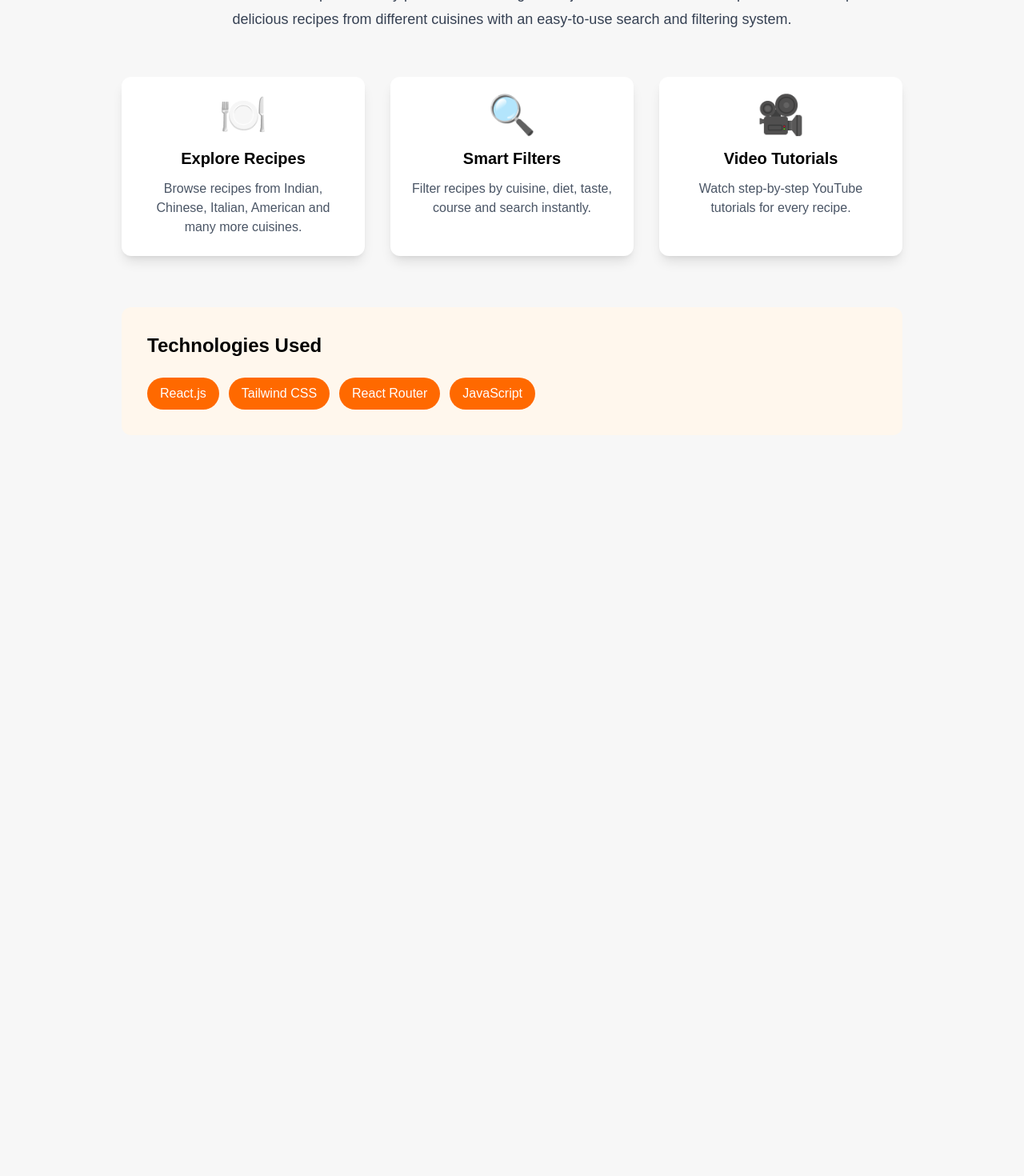
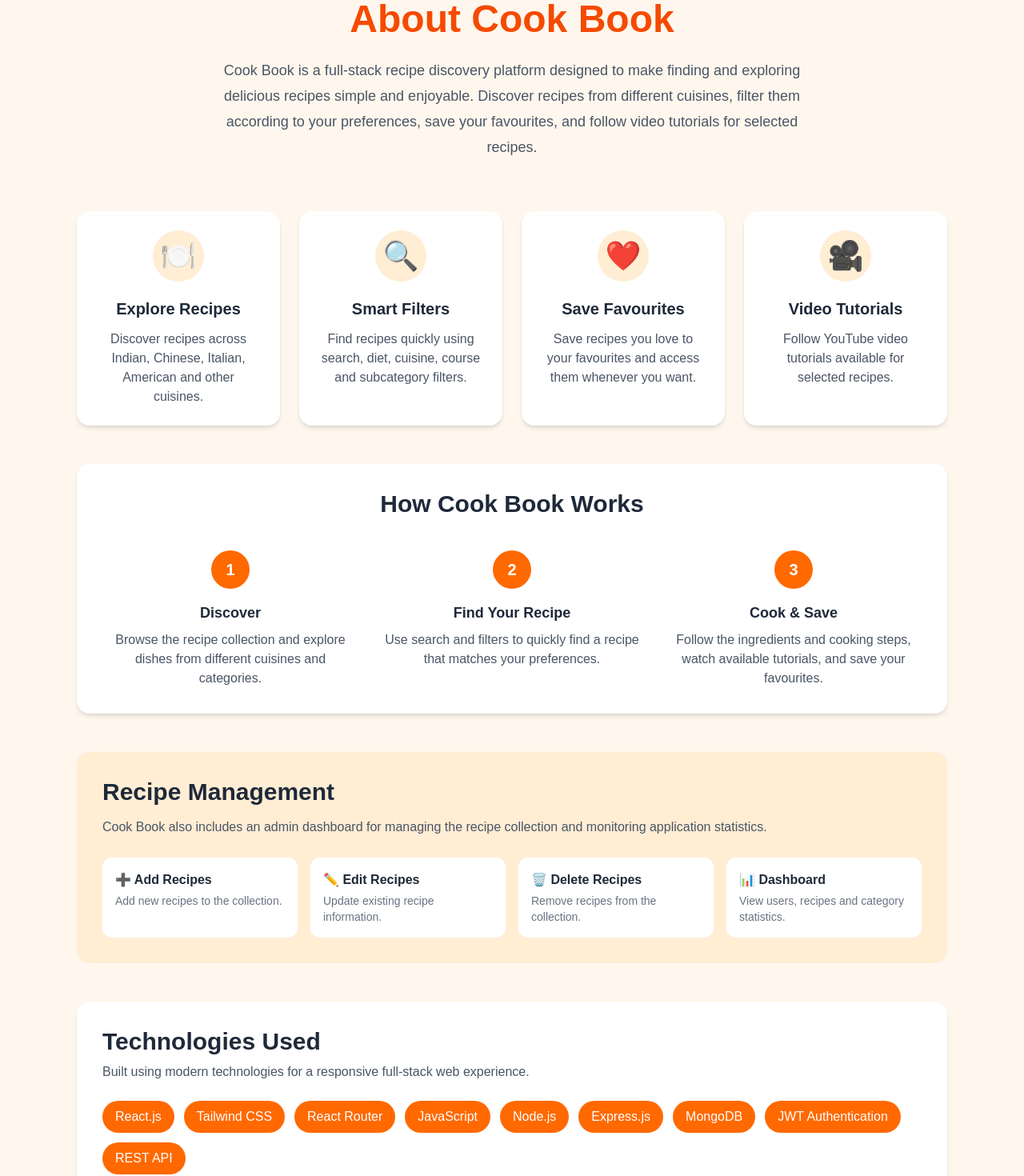
Before and after one commit to dhairyabandekar/cookbook, a React (Vite) app in the folder client/: page /about in a window 1280 px wide. Shown: the part 220-1690 px from the top of the page at 80% size. Before the commit the page ends 812 px from the top, so only its background shows below. Built offline with nearby package versions, Linux system fonts and the light colour scheme.

Commit message:
About page update

```diff
--- a/client/src/pages/About.jsx
+++ b/client/src/pages/About.jsx
@@ -1,72 +1,264 @@
 function About() {
   return (
-    <main className="max-w-5xl mx-auto px-6 py-12">
+    <main className="min-h-screen bg-orange-50">
 
-      <h1 className="text-4xl font-bold text-center text-orange-600">
-        About CookBook
+      {/* Hero Section */}
+      <section className="max-w-6xl mx-auto px-4 sm:px-6 lg:px-8 py-12 sm:py-16">
+
+        <div className="text-center max-w-3xl mx-auto">
+
+          <div className="text-5xl sm:text-6xl mb-5">
+            🍳
+          </div>
+
+          <h1 className="text-4xl sm:text-5xl font-bold text-orange-600">
+            About Cook Book
           </h1>
 
-      <p className="mt-8 text-lg text-gray-700 leading-8 text-center">
-        CookBook is a modern recipe discovery platform built using
-        React.js and Tailwind CSS. It helps food lovers explore
-        delicious recipes from different cuisines with an easy-to-use
-        search and filtering system.
-      </p>
-
-      <div className="grid md:grid-cols-3 gap-8 mt-14">
-
-        <div className="bg-white rounded-xl shadow-lg p-6 text-center">
-
-          <div className="text-5xl">🍽️</div>
-
-          <h2 className="text-xl font-bold mt-4">
-            Explore Recipes
-          </h2>
-
-          <p className="mt-3 text-gray-600">
-            Browse recipes from Indian, Chinese,
-            Italian, American and many more cuisines.
+          <p className="mt-6 text-base sm:text-lg text-gray-600 leading-8">
+            Cook Book is a full-stack recipe discovery platform designed
+            to make finding and exploring delicious recipes simple and
+            enjoyable. Discover recipes from different cuisines, filter
+            them according to your preferences, save your favourites,
+            and follow video tutorials for selected recipes.
           </p>
 
         </div>
 
-        <div className="bg-white rounded-xl shadow-lg p-6 text-center">
+      </section>
 
-          <div className="text-5xl">🔍</div>
 
-          <h2 className="text-xl font-bold mt-4">
-            Smart Filters
+      {/* Features Section */}
+      <section className="max-w-6xl mx-auto px-4 sm:px-6 lg:px-8 pb-12">
+
+        <div className="grid grid-cols-1 sm:grid-cols-2 lg:grid-cols-4 gap-6">
+
+          {/* Explore Recipes */}
+          <div className="bg-white rounded-2xl shadow-md hover:shadow-xl hover:-translate-y-1 transition-all duration-300 p-6 text-center">
+
+            <div className="w-16 h-16 mx-auto rounded-full bg-orange-100 flex items-center justify-center text-4xl">
+              🍽️
+            </div>
+
+            <h2 className="text-xl font-bold text-gray-800 mt-5">
+              Explore Recipes
             </h2>
 
-          <p className="mt-3 text-gray-600">
-            Filter recipes by cuisine, diet,
-            taste, course and search instantly.
+            <p className="mt-3 text-gray-600 leading-6">
+              Discover recipes across Indian, Chinese, Italian,
+              American and other cuisines.
             </p>
 
           </div>
 
-        <div className="bg-white rounded-xl shadow-lg p-6 text-center">
 
-          <div className="text-5xl">🎥</div>
+          {/* Smart Filters */}
+          <div className="bg-white rounded-2xl shadow-md hover:shadow-xl hover:-translate-y-1 transition-all duration-300 p-6 text-center">
 
-          <h2 className="text-xl font-bold mt-4">
+            <div className="w-16 h-16 mx-auto rounded-full bg-orange-100 flex items-center justify-center text-4xl">
+              🔍
+            </div>
+
+            <h2 className="text-xl font-bold text-gray-800 mt-5">
+              Smart Filters
+            </h2>
+
+            <p className="mt-3 text-gray-600 leading-6">
+              Find recipes quickly using search, diet, cuisine,
+              course and subcategory filters.
+            </p>
+
+          </div>
+
+
+          {/* Favourite Recipes */}
+          <div className="bg-white rounded-2xl shadow-md hover:shadow-xl hover:-translate-y-1 transition-all duration-300 p-6 text-center">
+
+            <div className="w-16 h-16 mx-auto rounded-full bg-orange-100 flex items-center justify-center text-4xl">
+              ❤️
+            </div>
+
+            <h2 className="text-xl font-bold text-gray-800 mt-5">
+              Save Favourites
+            </h2>
+
+            <p className="mt-3 text-gray-600 leading-6">
+              Save recipes you love to your favourites and
+              access them whenever you want.
+            </p>
+
+          </div>
+
+
+          {/* Video Tutorials */}
+          <div className="bg-white rounded-2xl shadow-md hover:shadow-xl hover:-translate-y-1 transition-all duration-300 p-6 text-center">
+
+            <div className="w-16 h-16 mx-auto rounded-full bg-orange-100 flex items-center justify-center text-4xl">
+              🎥
+            </div>
+
+            <h2 className="text-xl font-bold text-gray-800 mt-5">
               Video Tutorials
             </h2>
 
-          <p className="mt-3 text-gray-600">
-            Watch step-by-step YouTube tutorials
-            for every recipe.
+            <p className="mt-3 text-gray-600 leading-6">
+              Follow YouTube video tutorials available for
+              selected recipes.
             </p>
 
           </div>
 
         </div>
 
-      <div className="mt-16 bg-orange-50 rounded-xl p-8">
+      </section>
 
-        <h2 className="text-2xl font-bold">
+
+      {/* How It Works */}
+      <section className="max-w-6xl mx-auto px-4 sm:px-6 lg:px-8 pb-12">
+
+        <div className="bg-white rounded-2xl shadow-md p-6 sm:p-8">
+
+          <h2 className="text-2xl sm:text-3xl font-bold text-gray-800 text-center">
+            How Cook Book Works
+          </h2>
+
+          <div className="grid grid-cols-1 md:grid-cols-3 gap-8 mt-10">
+
+            {/* Step 1 */}
+            <div className="text-center">
+
+              <div className="w-12 h-12 mx-auto rounded-full bg-orange-500 text-white flex items-center justify-center text-xl font-bold">
+                1
+              </div>
+
+              <h3 className="text-lg font-bold text-gray-800 mt-4">
+                Discover
+              </h3>
+
+              <p className="text-gray-600 mt-2 leading-6">
+                Browse the recipe collection and explore dishes
+                from different cuisines and categories.
+              </p>
+
+            </div>
+
+
+            {/* Step 2 */}
+            <div className="text-center">
+
+              <div className="w-12 h-12 mx-auto rounded-full bg-orange-500 text-white flex items-center justify-center text-xl font-bold">
+                2
+              </div>
+
+              <h3 className="text-lg font-bold text-gray-800 mt-4">
+                Find Your Recipe
+              </h3>
+
+              <p className="text-gray-600 mt-2 leading-6">
+                Use search and filters to quickly find a recipe
+                that matches your preferences.
+              </p>
+
+            </div>
+
+
+            {/* Step 3 */}
+            <div className="text-center">
+
+              <div className="w-12 h-12 mx-auto rounded-full bg-orange-500 text-white flex items-center justify-center text-xl font-bold">
+                3
+              </div>
+
+              <h3 className="text-lg font-bold text-gray-800 mt-4">
+                Cook & Save
+              </h3>
+
+              <p className="text-gray-600 mt-2 leading-6">
+                Follow the ingredients and cooking steps,
+                watch available tutorials, and save your favourites.
+              </p>
+
+            </div>
+
+          </div>
+
+        </div>
+
+      </section>
+
+
+      {/* Admin Features */}
+      <section className="max-w-6xl mx-auto px-4 sm:px-6 lg:px-8 pb-12">
+
+        <div className="bg-orange-100 rounded-2xl p-6 sm:p-8">
+
+          <h2 className="text-2xl sm:text-3xl font-bold text-gray-800">
+            Recipe Management
+          </h2>
+
+          <p className="text-gray-600 mt-3 leading-7">
+            Cook Book also includes an admin dashboard for managing
+            the recipe collection and monitoring application statistics.
+          </p>
+
+          <div className="grid grid-cols-1 sm:grid-cols-2 lg:grid-cols-4 gap-4 mt-6">
+
+            <div className="bg-white rounded-xl p-4">
+              <p className="font-semibold text-gray-800">
+                ➕ Add Recipes
+              </p>
+              <p className="text-sm text-gray-500 mt-1">
+                Add new recipes to the collection.
+              </p>
+            </div>
+
+            <div className="bg-white rounded-xl p-4">
+              <p className="font-semibold text-gray-800">
+                ✏️ Edit Recipes
+              </p>
+              <p className="text-sm text-gray-500 mt-1">
+                Update existing recipe information.
+              </p>
+            </div>
+
+            <div className="bg-white rounded-xl p-4">
+              <p className="font-semibold text-gray-800">
+                🗑️ Delete Recipes
+              </p>
+              <p className="text-sm text-gray-500 mt-1">
+                Remove recipes from the collection.
+              </p>
+            </div>
+
+            <div className="bg-white rounded-xl p-4">
+              <p className="font-semibold text-gray-800">
+                📊 Dashboard
+              </p>
+              <p className="text-sm text-gray-500 mt-1">
+                View users, recipes and category statistics.
+              </p>
+            </div>
+
+          </div>
+
+        </div>
+
+      </section>
+
+
+      {/* Technologies */}
+      <section className="max-w-6xl mx-auto px-4 sm:px-6 lg:px-8 pb-16">
+
+        <div className="bg-white rounded-2xl shadow-md p-6 sm:p-8">
+
+          <h2 className="text-2xl sm:text-3xl font-bold text-gray-800">
             Technologies Used
           </h2>
+
+          <p className="text-gray-600 mt-2">
+            Built using modern technologies for a responsive
+            full-stack web experience.
+          </p>
 
           <div className="flex flex-wrap gap-3 mt-6">
 
@@ -86,9 +278,31 @@ function About() {
               JavaScript
             </span>
 
+            <span className="bg-orange-500 text-white px-4 py-2 rounded-full">
+              Node.js
+            </span>
+
+            <span className="bg-orange-500 text-white px-4 py-2 rounded-full">
+              Express.js
+            </span>
+
+            <span className="bg-orange-500 text-white px-4 py-2 rounded-full">
+              MongoDB
+            </span>
+
+            <span className="bg-orange-500 text-white px-4 py-2 rounded-full">
+              JWT Authentication
+            </span>
+
+            <span className="bg-orange-500 text-white px-4 py-2 rounded-full">
+              REST API
+            </span>
+
           </div>
 
         </div>
+
+      </section>
 
     </main>
   );
```
Lines whose indentation alone changed are shown as unchanged.
